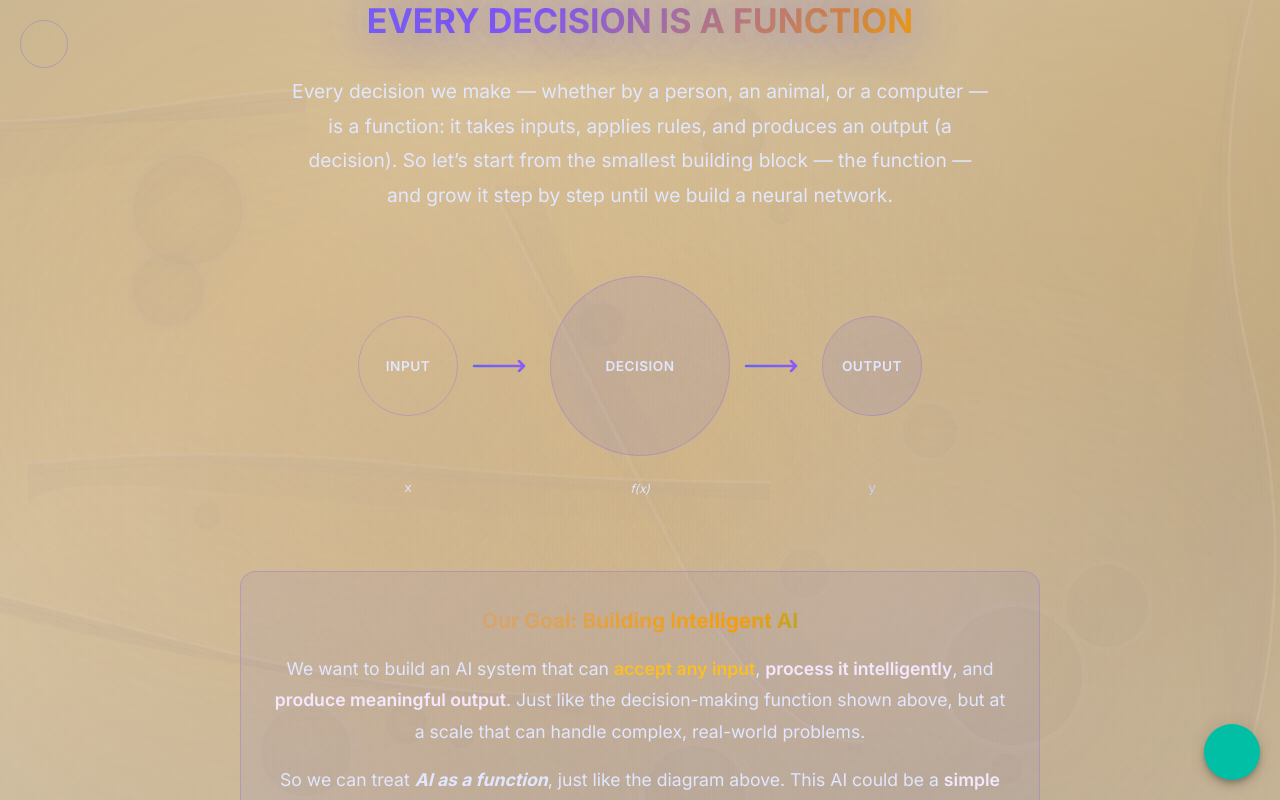
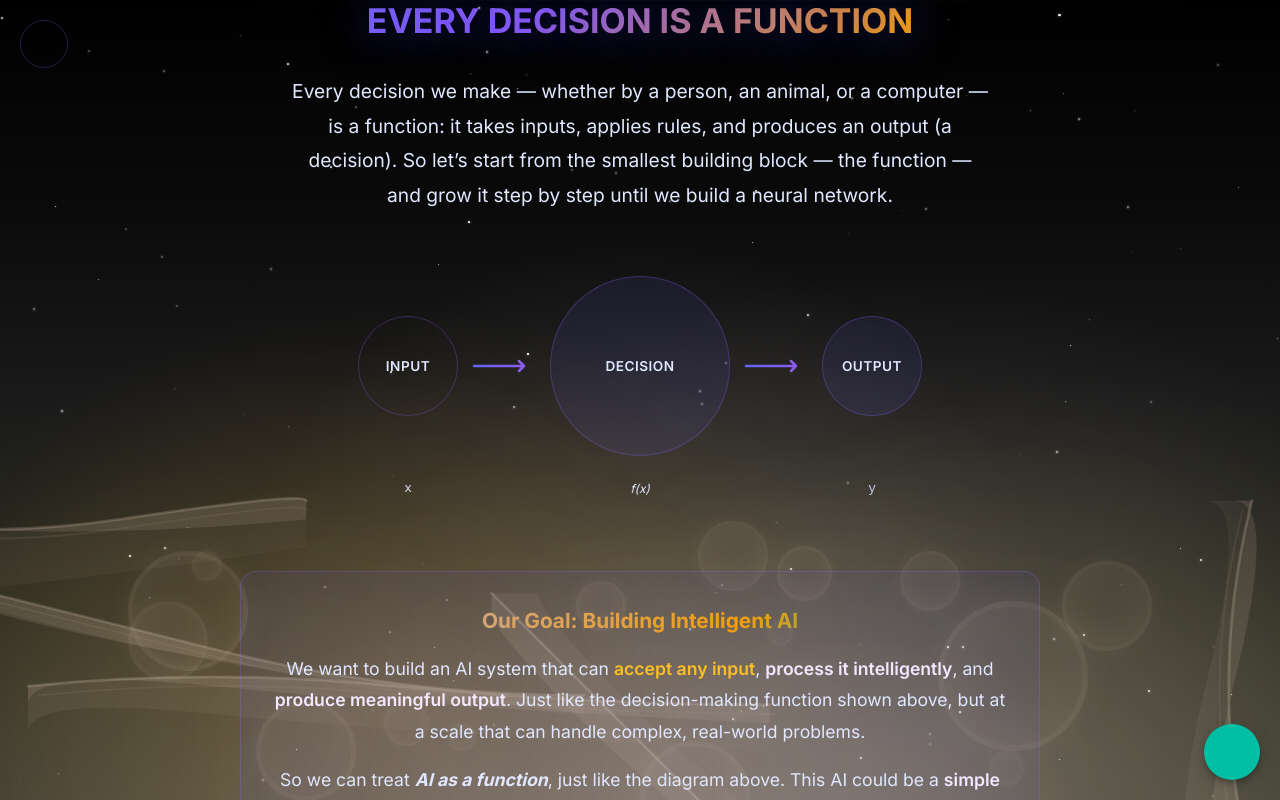
Before and after one commit to zhou-dong/alchemist-ai, a React (Vite) app: page /alchemist-ai/functions-decisions in a window 1280 px wide. Built offline with nearby package versions, Linux system fonts and the light colour scheme; some icons are missing.

Commit message:
Update MercuryBackground.tsx

```diff
--- a/src/pages/functions-decisions/MercuryBackground.tsx
+++ b/src/pages/functions-decisions/MercuryBackground.tsx
@@ -1,5 +1,6 @@
 import { Box } from '@mui/material';
 import { useTheme } from '@mui/material';
+import { useMemo, useEffect } from 'react';
 
 export const MercuryBackground = () => {
   const theme = useTheme();
@@ -13,7 +14,7 @@ export const MercuryBackground = () => {
     shadow: isDarkMode
       ? { inset: 'rgba(180, 160, 140, 0.25)', outer: 'rgba(200, 180, 160, 0.2)', deep: 'rgba(180, 160, 140, 0.2)' }
       : { inset: 'rgba(180, 160, 140, 0.12)', outer: 'rgba(200, 180, 160, 0.1)', deep: 'rgba(180, 160, 140, 0.1)' },
-    opacity: isDarkMode ? 0.65 : 0.4,
+    opacity: isDarkMode ? 0.4 : 0.25,
   };
 
   const scarpColors = {
@@ -51,6 +52,39 @@ export const MercuryBackground = () => {
         color5: 'rgba(190, 170, 150, 0.05)',
       };
 
+  // Generate stars for the dark sky
+  const stars = useMemo(() => {
+    return Array.from({ length: 150 }, (_, i) => ({
+      id: i,
+      left: Math.random() * 100,
+      top: Math.random() * 100,
+      size: Math.random() * 2 + 0.5,
+      opacity: Math.random() * 0.6 + 0.3,
+      animationDelay: Math.random() * 3,
+      animationDuration: Math.random() * 2 + 2,
+    }));
+  }, []);
+
+  useEffect(() => {
+    const style = document.createElement('style');
+    style.textContent = `
+      @keyframes starTwinkle {
+        0%, 100% {
+          opacity: 1;
+          transform: scale(1);
+        }
+        50% {
+          opacity: 0.4;
+          transform: scale(0.9);
+        }
+      }
+    `;
+    document.head.appendChild(style);
+    return () => {
+      document.head.removeChild(style);
+    };
+  }, []);
+
   return (
     <Box
       sx={{
@@ -59,10 +93,22 @@ export const MercuryBackground = () => {
         left: 0,
         width: '100%',
         height: '100%',
-        // Mercury-themed background - theme aware
+        // Dark space sky blending into Mercury surface
         background: isDarkMode
-          ? `linear-gradient(135deg, #C8B89C 0%, #D4C4A8 25%, #C8B89C 50%, #B8A88C 75%, #C8B89C 100%)`
-          : `linear-gradient(135deg, #D4C4A8 0%, #E0D0B4 25%, #D4C4A8 50%, #C8B89C 75%, #D4C4A8 100%)`,
+          ? `linear-gradient(to bottom,
+              #000000 0%,
+              #0a0a0a 20%,
+              #1a1a1a 40%,
+              #2a2a1f 60%,
+              #3a3a2f 80%,
+              #4a4a3f 100%)`
+          : `linear-gradient(to bottom,
+              #0a0a0a 0%,
+              #1a1a1a 20%,
+              #2a2a2a 40%,
+              #3a3a2f 60%,
+              #5a5a4f 80%,
+              #C8B89C 100%)`,
         '&::before': {
           content: '""',
           position: 'absolute',
@@ -70,22 +116,19 @@ export const MercuryBackground = () => {
           left: 0,
           right: 0,
           bottom: 0,
+          // Subtle light sources and Mercury surface glow blending from bottom
           background: isDarkMode
             ? `
-              radial-gradient(circle at 20% 30%, rgba(245, 158, 11, 0.18) 0%, transparent 50%),
-              radial-gradient(circle at 80% 70%, rgba(200, 180, 160, 0.22) 0%, transparent 50%),
-              radial-gradient(circle at 50% 50%, rgba(245, 158, 11, 0.12) 0%, transparent 60%),
-              radial-gradient(circle at 10% 80%, rgba(200, 180, 160, 0.18) 0%, transparent 50%),
-              radial-gradient(circle at 90% 20%, rgba(245, 158, 11, 0.15) 0%, transparent 50%)
+              radial-gradient(ellipse at 50% 80%, rgba(200, 180, 160, 0.25) 0%, transparent 50%),
+              radial-gradient(ellipse at 30% 70%, rgba(245, 158, 11, 0.15) 0%, transparent 40%),
+              radial-gradient(ellipse at 70% 75%, rgba(200, 180, 160, 0.2) 0%, transparent 45%)
             `
             : `
-              radial-gradient(circle at 20% 30%, rgba(245, 158, 11, 0.08) 0%, transparent 50%),
-              radial-gradient(circle at 80% 70%, rgba(212, 196, 168, 0.1) 0%, transparent 50%),
-              radial-gradient(circle at 50% 50%, rgba(245, 158, 11, 0.06) 0%, transparent 60%),
-              radial-gradient(circle at 10% 80%, rgba(212, 196, 168, 0.08) 0%, transparent 50%),
-              radial-gradient(circle at 90% 20%, rgba(245, 158, 11, 0.07) 0%, transparent 50%)
+              radial-gradient(ellipse at 50% 80%, rgba(200, 180, 160, 0.15) 0%, transparent 50%),
+              radial-gradient(ellipse at 30% 70%, rgba(245, 158, 11, 0.08) 0%, transparent 40%),
+              radial-gradient(ellipse at 70% 75%, rgba(212, 196, 168, 0.12) 0%, transparent 45%)
             `,
-          zIndex: 0,
+          zIndex: 0.2,
           animation: 'gradientShift 12s ease-in-out infinite'
         },
         '&::after': {
@@ -95,27 +138,51 @@ export const MercuryBackground = () => {
           left: 0,
           right: 0,
           bottom: 0,
+          // Additional Mercury surface texture blending
           background: isDarkMode
             ? `
-              radial-gradient(ellipse at 30% 40%, rgba(200, 180, 160, 0.35) 0%, transparent 40%),
-              radial-gradient(ellipse at 70% 60%, rgba(220, 200, 180, 0.28) 0%, transparent 40%)
+              radial-gradient(ellipse at 40% 85%, rgba(200, 180, 160, 0.2) 0%, transparent 35%),
+              radial-gradient(ellipse at 60% 90%, rgba(220, 200, 180, 0.18) 0%, transparent 35%)
             `
             : `
-              radial-gradient(ellipse at 30% 40%, rgba(212, 196, 168, 0.15) 0%, transparent 40%),
-              radial-gradient(ellipse at 70% 60%, rgba(220, 200, 180, 0.12) 0%, transparent 40%)
+              radial-gradient(ellipse at 40% 85%, rgba(212, 196, 168, 0.12) 0%, transparent 35%),
+              radial-gradient(ellipse at 60% 90%, rgba(220, 200, 180, 0.1) 0%, transparent 35%)
             `,
-          zIndex: 0,
-          opacity: isDarkMode ? 0.65 : 0.4,
+          zIndex: 0.1,
+          opacity: isDarkMode ? 0.3 : 0.2,
           animation: 'gradientShift 15s ease-in-out infinite reverse'
         }
       }}
     >
+      {/* Stars in the dark sky */}
+      {stars.map((star) => (
+        <Box
+          key={star.id}
+          sx={{
+            position: 'absolute',
+            left: `${star.left}%`,
+            top: `${star.top}%`,
+            width: `${star.size}px`,
+            height: `${star.size}px`,
+            backgroundColor: isDarkMode ? '#FFFFFF' : '#E0E0E0',
+            borderRadius: '50%',
+            opacity: star.opacity,
+            boxShadow: isDarkMode
+              ? `0 0 ${star.size * 2}px rgba(255, 255, 255, 0.6)`
+              : `0 0 ${star.size * 2}px rgba(224, 224, 224, 0.4)`,
+            animation: `starTwinkle ${star.animationDuration}s ease-in-out infinite`,
+            animationDelay: `${star.animationDelay}s`,
+            zIndex: 0.3,
+          }}
+        />
+      ))}
+
       {/* Mercury Surface Features - Craters and Scarps */}
       {/* Large Craters */}
       <Box
         sx={{
           position: 'absolute',
-          top: '15%',
+          top: '55%',
           left: '10%',
           width: '120px',
           height: '120px',
@@ -133,7 +200,7 @@ export const MercuryBackground = () => {
       <Box
         sx={{
           position: 'absolute',
-          top: '25%',
+          top: '60%',
           left: '10%',
           width: '80px',
           height: '80px',
@@ -187,7 +254,7 @@ export const MercuryBackground = () => {
       <Box
         sx={{
           position: 'absolute',
-          top: '40%',
+          top: '55%',
           right: '25%',
           width: '60px',
           height: '60px',
@@ -223,7 +290,7 @@ export const MercuryBackground = () => {
       <Box
         sx={{
           position: 'absolute',
-          top: '10%',
+          top: '52%',
           right: '40%',
           width: '70px',
           height: '70px',
@@ -261,7 +328,7 @@ export const MercuryBackground = () => {
       <Box
         sx={{
           position: 'absolute',
-          top: '30%',
+          top: '58%',
           left: '45%',
           width: '50px',
           height: '50px',
@@ -317,7 +384,7 @@ export const MercuryBackground = () => {
       <Box
         sx={{
           position: 'absolute',
-          top: '50%',
+          top: '55%',
           left: '15%',
           width: '30px',
           height: '30px',
@@ -353,7 +420,7 @@ export const MercuryBackground = () => {
       <Box
         sx={{
           position: 'absolute',
-          top: '20%',
+          top: '62%',
           left: '60%',
           width: '25px',
           height: '25px',
@@ -419,22 +486,22 @@ export const MercuryBackground = () => {
           </linearGradient>
         </defs>
 
-        {/* Scarp 1 - Curved from top-left to center */}
+        {/* Scarp 1 - Curved from left to center (bottom half) */}
         {/* Shadow side (below the scarp) */}
         <path
-          d="M 0 100 Q 200 150, 400 120 T 600 100 L 600 150 Q 400 180, 200 200 T 0 150 Z"
+          d="M 0 540 Q 200 590, 400 560 T 600 540 L 600 590 Q 400 620, 200 640 T 0 590 Z"
           fill="url(#scarpShadow)"
           opacity={scarpColors.shadowOpacity}
         />
         {/* Cliff face */}
         <path
-          d="M 0 100 Q 200 150, 400 120 T 600 100 L 600 120 Q 400 140, 200 130 T 0 110 Z"
+          d="M 0 540 Q 200 590, 400 560 T 600 540 L 600 560 Q 400 580, 200 570 T 0 550 Z"
           fill="url(#scarpFace)"
           opacity={scarpColors.faceOpacity}
         />
         {/* Top edge highlight */}
         <path
-          d="M 0 100 Q 200 150, 400 120 T 600 100"
+          d="M 0 540 Q 200 590, 400 560 T 600 540"
           stroke={scarpColors.highlight}
           strokeWidth="3"
           fill="none"
@@ -443,7 +510,7 @@ export const MercuryBackground = () => {
         />
         {/* Bottom edge shadow */}
         <path
-          d="M 0 110 Q 200 160, 400 130 T 600 110"
+          d="M 0 550 Q 200 600, 400 570 T 600 550"
           stroke={scarpColors.edgeShadow}
           strokeWidth="2"
           fill="none"
@@ -454,19 +521,19 @@ export const MercuryBackground = () => {
         {/* Scarp 2 - Curved from center-right to bottom */}
         {/* Shadow side */}
         <path
-          d="M 800 200 Q 900 400, 1000 600 T 1200 800 L 1250 800 Q 1050 620, 950 420 T 850 200 Z"
+          d="M 800 640 Q 900 740, 1000 840 T 1200 1000 L 1250 1000 Q 1050 860, 950 760 T 850 640 Z"
           fill="url(#scarpShadow)"
           opacity={scarpColors.shadowOpacity}
         />
         {/* Cliff face */}
         <path
-          d="M 800 200 Q 900 400, 1000 600 T 1200 800 L 1200 820 Q 1000 640, 900 440 T 800 220 Z"
+          d="M 800 640 Q 900 740, 1000 840 T 1200 1000 L 1200 1020 Q 1000 880, 900 780 T 800 660 Z"
           fill="url(#scarpFace)"
           opacity={scarpColors.faceOpacity}
         />
         {/* Top edge highlight */}
         <path
-          d="M 800 200 Q 900 400, 1000 600 T 1200 800"
+          d="M 800 640 Q 900 740, 1000 840 T 1200 1000"
           stroke={scarpColors.highlight}
           strokeWidth="3"
           fill="none"
@@ -475,7 +542,7 @@ export const MercuryBackground = () => {
         />
         {/* Bottom edge shadow */}
         <path
-          d="M 810 210 Q 910 410, 1010 610 T 1210 810"
+          d="M 810 650 Q 910 750, 1010 850 T 1210 1010"
           stroke={scarpColors.edgeShadow}
           strokeWidth="2"
           fill="none"
@@ -483,22 +550,22 @@ export const MercuryBackground = () => {
           opacity={scarpColors.edgeShadowOpacity}
         />
 
-        {/* Scarp 3 - Horizontal curved scarp */}
+        {/* Scarp 3 - Horizontal curved scarp (bottom half) */}
         {/* Shadow side (below) */}
         <path
-          d="M 300 500 Q 500 480, 700 500 T 1100 520 L 1100 570 Q 700 550, 500 530 T 300 550 Z"
+          d="M 300 740 Q 500 720, 700 740 T 1100 760 L 1100 810 Q 700 790, 500 770 T 300 790 Z"
           fill="url(#scarpShadow)"
           opacity={scarpColors.shadowOpacity}
         />
         {/* Cliff face */}
         <path
-          d="M 300 500 Q 500 480, 700 500 T 1100 520 L 1100 540 Q 700 520, 500 500 T 300 520 Z"
+          d="M 300 740 Q 500 720, 700 740 T 1100 760 L 1100 780 Q 700 760, 500 740 T 300 760 Z"
           fill="url(#scarpFace)"
           opacity={scarpColors.faceOpacity}
         />
         {/* Top edge highlight */}
         <path
-          d="M 300 500 Q 500 480, 700 500 T 1100 520"
+          d="M 300 740 Q 500 720, 700 740 T 1100 760"
           stroke={scarpColors.highlight}
           strokeWidth="3"
           fill="none"
@@ -507,7 +574,7 @@ export const MercuryBackground = () => {
         />
         {/* Bottom edge shadow */}
         <path
-          d="M 310 510 Q 510 490, 710 510 T 1110 530"
+          d="M 310 750 Q 510 730, 710 750 T 1110 770"
           stroke={scarpColors.edgeShadow}
           strokeWidth="2"
           fill="none"
@@ -547,22 +614,22 @@ export const MercuryBackground = () => {
           opacity={scarpColors.edgeShadowOpacity}
         />
 
-        {/* Scarp 5 - Vertical curved scarp */}
+        {/* Scarp 5 - Vertical curved scarp (bottom half) */}
         {/* Shadow side (left) */}
         <path
-          d="M 1620 0 Q 1570 200, 1620 400 T 1620 800 L 1570 800 Q 1520 400, 1570 200 T 1570 0 Z"
+          d="M 1620 540 Q 1570 740, 1620 940 T 1620 1080 L 1570 1080 Q 1520 940, 1570 740 T 1570 540 Z"
           fill="url(#scarpShadow)"
           opacity={scarpColors.shadowOpacity}
         />
         {/* Cliff face */}
         <path
-          d="M 1620 0 Q 1570 200, 1620 400 T 1620 800 L 1600 800 Q 1550 400, 1600 200 T 1600 0 Z"
+          d="M 1620 540 Q 1570 740, 1620 940 T 1620 1080 L 1600 1080 Q 1550 940, 1600 740 T 1600 540 Z"
           fill="url(#scarpFace)"
           opacity={scarpColors.faceOpacity}
         />
         {/* Top edge highlight */}
         <path
-          d="M 1620 0 Q 1570 200, 1620 400 T 1620 800"
+          d="M 1620 540 Q 1570 740, 1620 940 T 1620 1080"
           stroke={scarpColors.highlight}
           strokeWidth="3"
           fill="none"
@@ -571,7 +638,7 @@ export const MercuryBackground = () => {
         />
         {/* Bottom edge shadow */}
         <path
-          d="M 1610 10 Q 1560 210, 1610 410 T 1610 810"
+          d="M 1610 550 Q 1560 750, 1610 950 T 1610 1090"
           stroke={scarpColors.edgeShadow}
           strokeWidth="2"
           fill="none"
@@ -589,14 +656,14 @@ export const MercuryBackground = () => {
           right: 0,
           bottom: 0,
           background: `
-            radial-gradient(circle at 25% 35%, ${textureColors.color1} 0%, transparent 35%),
-            radial-gradient(circle at 75% 65%, ${textureColors.color2} 0%, transparent 35%),
-            radial-gradient(circle at 45% 80%, ${textureColors.color3} 0%, transparent 30%),
-            radial-gradient(circle at 15% 60%, ${textureColors.color4} 0%, transparent 25%),
-            radial-gradient(circle at 85% 25%, ${textureColors.color3} 0%, transparent 30%),
-            radial-gradient(circle at 60% 15%, ${textureColors.color4} 0%, transparent 25%),
-            radial-gradient(circle at 35% 50%, ${textureColors.color5} 0%, transparent 20%),
-            radial-gradient(circle at 65% 70%, ${textureColors.color1} 0%, transparent 22%)
+            radial-gradient(circle at 25% 75%, ${textureColors.color1} 0%, transparent 35%),
+            radial-gradient(circle at 75% 85%, ${textureColors.color2} 0%, transparent 35%),
+            radial-gradient(circle at 45% 90%, ${textureColors.color3} 0%, transparent 30%),
+            radial-gradient(circle at 15% 80%, ${textureColors.color4} 0%, transparent 25%),
+            radial-gradient(circle at 85% 75%, ${textureColors.color3} 0%, transparent 30%),
+            radial-gradient(circle at 60% 70%, ${textureColors.color4} 0%, transparent 25%),
+            radial-gradient(circle at 35% 85%, ${textureColors.color5} 0%, transparent 20%),
+            radial-gradient(circle at 65% 90%, ${textureColors.color1} 0%, transparent 22%)
           `,
           zIndex: 0.4,
           opacity: isDarkMode ? 0.7 : 0.5,
```
